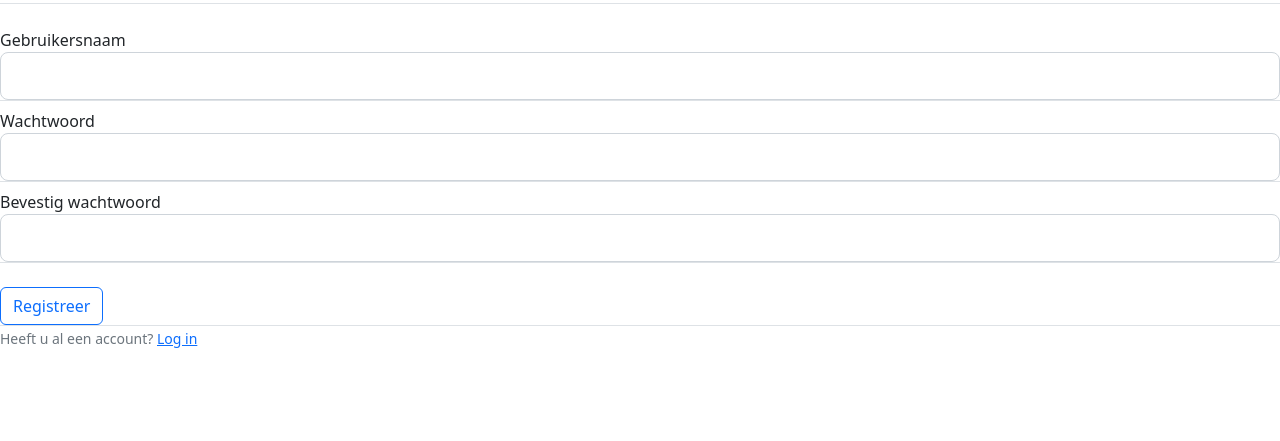
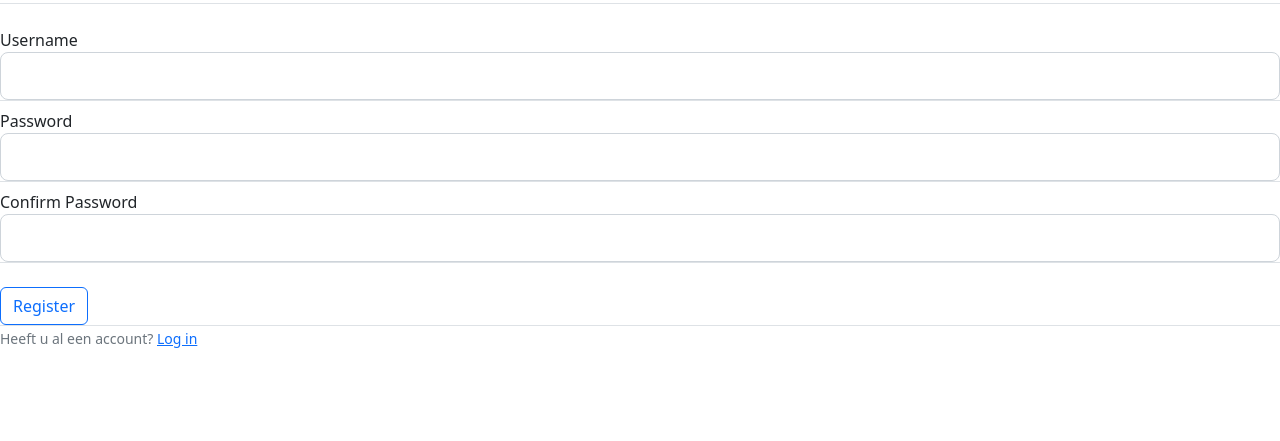
Before and after one commit to MohamedOfalah/werkplaats-2-test-correct, a Flask app: template templates/registreer.html in a window 1280 px wide. Shown: the part 359-800 px from the top of the page. Run offline with Flask 3, Linux system fonts and the light colour scheme; the template is opened without the code that fills it: values that come from a table or form of the project are taken from there, others are empty.

Commit message:
added bcrypt
now the passwords are crypted

```diff
--- a/forms.py
+++ b/forms.py
@@ -1,8 +1,10 @@
 from db_data import *
 from flask_wtf import FlaskForm
 from wtforms import SelectField, TextAreaField, SubmitField, StringField, PasswordField, BooleanField
-from wtforms.validators import DataRequired, Length, equal_to
+from wtforms.validators import DataRequired, Length, EqualTo
+from flask_sqlalchemy import SQLAlchemy
 
+db = SQLAlchemy()
 
 class vraagForm(FlaskForm):
     db_connection = connect_to_database("testcorrect_vragen.db")
@@ -14,18 +16,14 @@ class vraagForm(FlaskForm):
     opslaan = SubmitField("Wijzigingen opslaan")
 
 
-class RegistratieForm(FlaskForm):
-    gebruikersnaam = StringField('Gebruikersnaam', validators=[
-                                 DataRequired(), Length(min=2, max=20)])
-    wachtwoord = PasswordField('Wachtwoord', validators=[DataRequired()])
-    bevestig_wachtwoord = PasswordField('Bevestig wachtwoord', validators=[
-                                        DataRequired(), equal_to('wachtwoord')])
-    indienen = SubmitField('Registreer')
-
+class RegisterForm(FlaskForm):
+    username = StringField('Username', validators=[DataRequired(), Length(min=2, max=20)])
+    password = PasswordField('Password', validators=[DataRequired()])
+    confirm_password = PasswordField('Confirm Password', validators=[DataRequired(), EqualTo('password')])
+    submit = SubmitField('Register')
 
 class LoginForm(FlaskForm):
-    gebruikersnaam = StringField("Gebruikersnaam", validators=[
+    username = StringField("username", validators=[
                                  DataRequired(), Length(min=2, max=20)])
-    wachtwoord = PasswordField("Wachtwoord", validators=[DataRequired()])
-    herinner = BooleanField("Herinner mij")
-    indienen = SubmitField("Log in")
+    password = PasswordField("password", validators=[DataRequired()])
+    submit = SubmitField("Log in")
--- a/main.py
+++ b/main.py
@@ -1,13 +1,12 @@
 # Version 1.0
 
 from db_data import *
-from os import environ
+from flask import Flask, render_template, redirect, url_for, request, flash, session, g
+from forms import vraagForm, RegisterForm, LoginForm
+from markupsafe import Markup
+from flask_bcrypt import bcrypt
+import sqlite3
 
-from flask import Flask, render_template, redirect, url_for, request, flash, session, g
-
-from decorator import admin_required
-from forms import vraagForm, RegistratieForm, LoginForm
-from markupsafe import Markup
 
 app = Flask(__name__)
 app.config['SECRET_KEY'] = 'b2a832153facb317feaa0d25598f990a0c87b63ac3ed5e22aae2255cf6e001ec'
@@ -15,25 +14,6 @@ app.config["SESSION_PERMANENT"] = False
 app.config["SESSION_TYPE"] = "filesystem"
 
 
-@app.route('/create_admin', methods=['GET', 'POST'])
-def create_admin():
-    if request.method == 'POST':
-        username = request.form.get('username')
-        password = request.form.get('password')
-
-        # Check if the user already exists
-        existing_user = User.query.filter_by(username=username).first()
-        if existing_user:
-            return "Username already exists, choose another one."
-
-        # Create the admin user
-        admin_user = User(username=username, password=password, is_admin=True)
-        db.session.add(admin_user)
-        db.session.commit()
-
-        return "Admin user created successfully."
-
-    return render_template('admin_creation_form.html')  # Create an HTML form for admin creation
 
 
 @app.route("/datakwaliteit/<table>")
@@ -57,35 +37,35 @@ def table(table):
 
 @app.route("/home")
 def home():
-    if g.gebruikersnaam:
-        return render_template('homepage.html', gebruiker=session['gebruikersnaam'])
-    return redirect(url_for('login'))
+    if g.username:
+        return render_template('homepage.html', User=session['username'])
+    else:
+        flash('username or password incorrect')
 
 
 @app.before_request
 def before_request():
-    g.gebruikersnaam = None
+    g.username = None
 
-    if 'gebruikersnaam' in session:
-        g.gebruikersnaam = session['gebruikersnaam']
+    if 'username' in session:
+        g.username = session['username']
 
 
-@app.route("/registreer", methods=['GET', 'POST'])
-@admin_required
+@app.route('/registreer', methods=['GET', 'POST'])
 def registreer():
-    form = RegistratieForm()
-    con = sqlite3.connect('testcorrect_vragen.db')
-    c = con.cursor()
+    form = RegisterForm()
     if request.method == 'POST':
-        if request.form['gebruikersnaam'] != "" and request.form["wachtwoord"] != "":
-            gebruikersnaam = request.form["gebruikersnaam"]
-            wachtwoord = request.form["wachtwoord"]
-            statement = f"INSERT INTO Gebruiker (gebruikersnaam, wachtwoord) VALUES ('{gebruikersnaam}', '{wachtwoord}')"
-            c.execute(statement)
+            username = form.username.data
+            password = form.password.data
+            password = bcrypt.hashpw(password.encode('utf-8'), bcrypt.gensalt())
+            con = sqlite3.connect('testcorrect_vragen.db')
+            c = con.cursor()
+            statement = "INSERT INTO User (username, password) VALUES (?, ?)"
+            c.execute(statement, (username, password))
             con.commit()
-        return render_template('registreer.html', title="Registreer", form=form)
-    elif request.method == 'GET':
-        return render_template('registreer.html', title="Registreer", form=form)
+
+    return render_template('registreer.html', title="Registreer", form=form)
+
 
 
 @app.route('/unauthorized')
@@ -100,39 +80,39 @@ def login():
     con.row_factory = sqlite3.Row
     cur = con.cursor()
     if request.method == 'POST':
-        session.pop('gebruikersnaam', None)
-        gebruikersnaam = request.form['gebruikersnaam']
-        wachtwoord = request.form['wachtwoord']
+        session.pop('username', None)
+        username = request.form['username']
+        password = request.form['password']
         cur = con.cursor()
-        cur.execute("SELECT gebruikersnaam, wachtwoord FROM Gebruiker WHERE gebruikersnaam=? and wachtwoord=?",
-                    (gebruikersnaam, wachtwoord))
+        cur.execute("SELECT username, password FROM User WHERE username=? and password=?",
+                    (username, password))
         data = cur.fetchone()
 
         if data:
 
-            session["gebruikersnaam"] = data[0]
-            session["wachtwoord"] = data[1]
+            session["username"] = data[0]
+            session["password"] = data[1]
             return redirect("home")
 
         else:
 
-            flash("gebruikersnaam of wachtwoord is onjuist")
+            flash("username of password is onjuist")
 
     return render_template('login1.1.html', title='Log in', form=form)
 
 
 @app.route('/getsession')
 def getsession():
-    if 'gebruikersnaam' in session:
-        gebruikersnaam = session['gebruikersnaam']
-        return f"Welcome {gebruikersnaam}"
+    if 'username' in session:
+        username = session['username']
+        return f"Welcome {username}"
     else:
         return "Welcome Anonymous"
 
 
 @app.route('/logout')
 def logout():
-    session.pop('gebruikersnaam', None)
+    session.pop('username', None)
     return redirect(url_for('login'))
 
 
--- a/starter_template/app.py
+++ b/starter_template/app.py
@@ -2,6 +2,7 @@ import os.path
 import sys
 
 from flask import Flask, render_template
+from flask_bcrypt import Bcrypt
 
 from lib.tablemodel import DatabaseModel
 from lib.demodatabase import create_demo_database
@@ -64,4 +65,5 @@ def table_content(table_name=None):
         )
 
 if __name__ == "__main__":
-    app.run(host=FLASK_IP, port=FLASK_PORT, debug=False)
+    app.run(host=FLASK_IP, port=FLASK_PORT, debug=True)
+    bcrypt = Bcrypt(app)
--- a/templates/registreer.html
+++ b/templates/registreer.html
@@ -17,7 +17,7 @@
             <a class="nav-link" href="/vraag_items">Vraag items</a>
           </li>
           <li class="nav-item">
-            <a class="nav-link" href="#">Data kwaliteit</a>
+            <a class="nav-link" href="/datakwaliteit">Data kwaliteit</a>
         </ul>
       </div>
     </div>
@@ -29,20 +29,20 @@
           <fieldset class="=form-group">
               <legend class="border-bottom mb-4">Registreer</legend>
               <div class="border-bottom mb-2">
-                {{ form.gebruikersnaam.label(class="form-control-label") }}
-                {{ form.gebruikersnaam(class="form-control form-control-lg") }}
+                {{ form.username.label(class="form-control-label") }}
+                {{ form.username(class="form-control form-control-lg") }}
               </div>
               <div class="border-bottom mb-2">
-                {{ form.wachtwoord.label(class="form-control-label") }}
-                {{ form.wachtwoord(class="form-control form-control-lg") }}
+                {{ form.password.label(class="form-control-label") }}
+                {{ form.password(class="form-control form-control-lg") }}
               </div>
                <div class="border-bottom mb-4">
-                {{ form.bevestig_wachtwoord.label(class="form-control-label") }}
-                {{ form.bevestig_wachtwoord(class="form-control form-control-lg") }}
+                {{ form.confirm_password.label(class="form-control-label") }}
+                {{ form.confirm_password(class="form-control form-control-lg") }}
               </div>
           </fieldset>
           <div class="form-group">
-              {{ form.indienen(class="btn btn-outline-primary") }}
+              {{ form.submit(class="btn btn-outline-primary") }}
           </div>
       </form>
 </div>
```
Also changed, not shown: templates/base.html (added, +35 -0 lines), templates/homepage.html (+7 -30 lines), templates/login.html (deleted, +0 -49 lines), templates/login1.1.html (+5 -5 lines), testcorrect_vragen.db, 1 other file.
